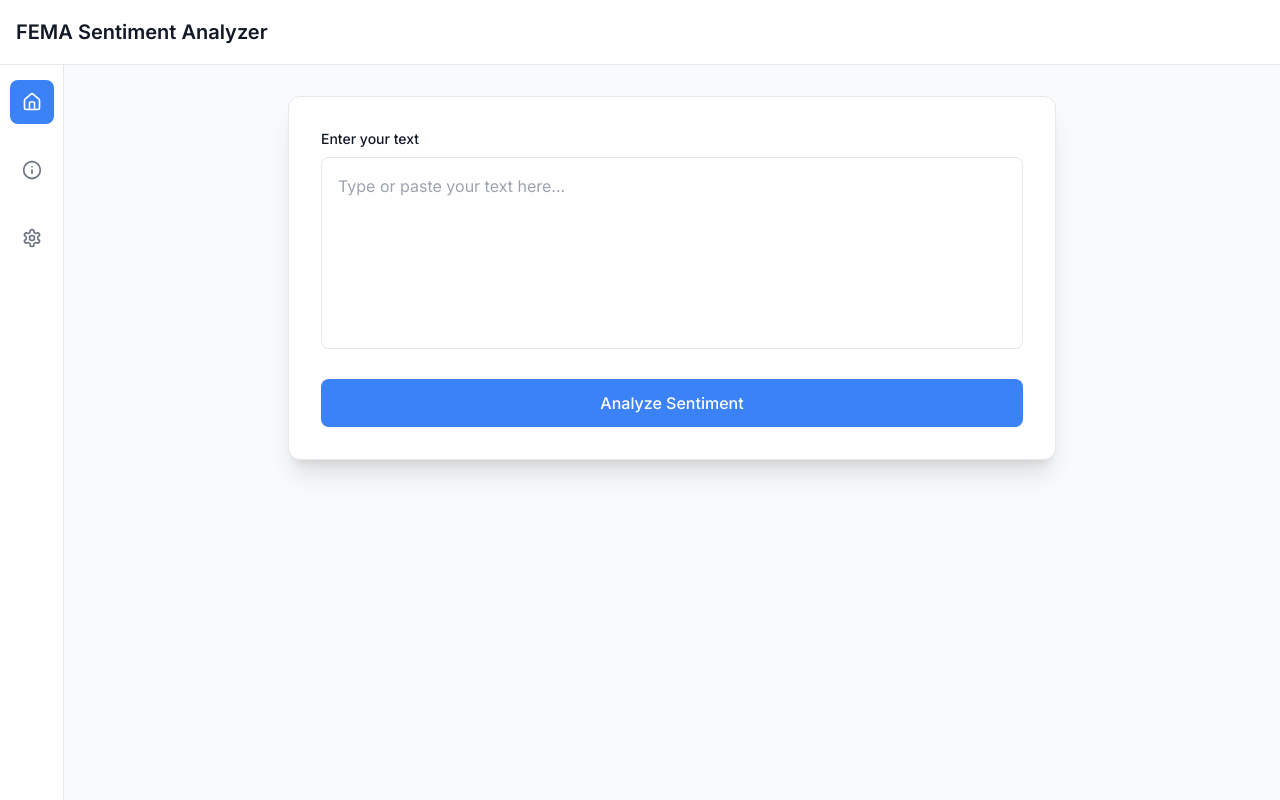
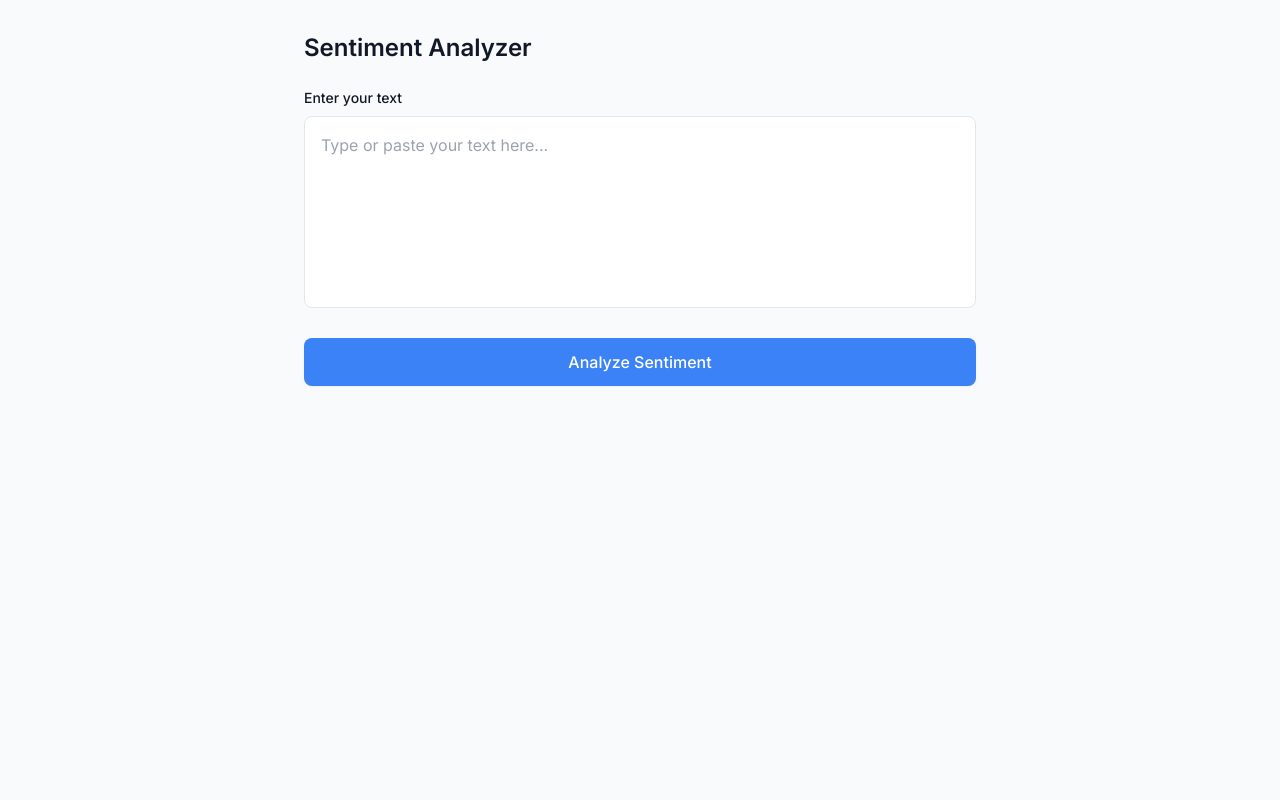
Before and after one commit to Nishchaypat/FEMA, a React (Create React App) app in the folder App/fema/: page / in a window 1280 px wide. Built offline with nearby package versions, Linux system fonts and the light colour scheme.

Commit message:
Added lstm and graphs

```diff
--- a/App/fema/package.json
+++ b/App/fema/package.json
@@ -8,10 +8,12 @@
     "@testing-library/jest-dom": "^5.17.0",
     "@testing-library/react": "^13.4.0",
     "@testing-library/user-event": "^13.5.0",
+    "chart.js": "^4.4.6",
     "class-variance-authority": "^0.7.0",
     "clsx": "^2.1.1",
     "lucide-react": "^0.454.0",
     "react": "^18.3.1",
+    "react-chartjs-2": "^5.2.0",
     "react-dom": "^18.3.1",
     "react-scripts": "5.0.1",
     "tailwind-merge": "^2.5.4",
--- a/App/fema/src/App.js
+++ b/App/fema/src/App.js
@@ -1,71 +1,44 @@
 import React, { useState } from 'react';
-import {
-  Home,
-  Info,
-  Settings,
-  Palette,
-  X
-} from 'lucide-react';
+import { Bar } from 'react-chartjs-2';
+import { Chart as ChartJS, CategoryScale, LinearScale, BarElement, Title, Tooltip, Legend } from 'chart.js';
+
+ChartJS.register(CategoryScale, LinearScale, BarElement, Title, Tooltip, Legend);
 
 const themes = {
   light: {
-    background: "bg-gray-50",
-    card: "bg-white",
-    primary: "bg-blue-500 hover:bg-blue-600",
-    input: "bg-white border-gray-200",
-    text: "text-gray-900",
-    secondaryBg: "bg-gray-50",
-    border: "border-gray-200",
-    highlight: "ring-blue-500",
-    navbar: "bg-white",
-    sidebar: "bg-white"
+    background: 'bg-gray-50',
+    card: 'bg-white',
+    primary: 'bg-blue-500 hover:bg-blue-600',
+    input: 'bg-white border-gray-200',
+    text: 'text-gray-900',
+    secondaryBg: 'bg-gray-50',
+    border: 'border-gray-200',
+    highlight: 'ring-blue-500',
+    navbar: 'bg-white',
+    sidebar: 'bg-white',
   },
   dark: {
-    background: "bg-gray-900",
-    card: "bg-gray-800",
-    primary: "bg-blue-600 hover:bg-blue-700",
-    input: "bg-gray-800 border-gray-700",
-    text: "text-gray-100",
-    secondaryBg: "bg-gray-700",
-    border: "border-gray-700",
-    highlight: "ring-blue-400",
-    navbar: "bg-gray-800",
-    sidebar: "bg-gray-800"
+    background: 'bg-gray-900',
+    card: 'bg-gray-800',
+    primary: 'bg-blue-600 hover:bg-blue-700',
+    input: 'bg-gray-800 border-gray-700',
+    text: 'text-gray-100',
+    secondaryBg: 'bg-gray-700',
+    border: 'border-gray-700',
+    highlight: 'ring-blue-400',
+    navbar: 'bg-gray-800',
+    sidebar: 'bg-gray-800',
   },
-  forest: {
-    background: "bg-emerald-50",
-    card: "bg-white",
-    primary: "bg-emerald-600 hover:bg-emerald-700",
-    input: "bg-white border-emerald-200",
-    text: "text-gray-900",
-    secondaryBg: "bg-emerald-50",
-    border: "border-emerald-200",
-    highlight: "ring-emerald-500",
-    navbar: "bg-white",
-    sidebar: "bg-white"
-  },
-  ocean: {
-    background: "bg-sky-50",
-    card: "bg-white",
-    primary: "bg-sky-600 hover:bg-sky-700",
-    input: "bg-white border-sky-200",
-    text: "text-gray-900",
-    secondaryBg: "bg-sky-50",
-    border: "border-sky-200",
-    highlight: "ring-sky-500",
-    navbar: "bg-white",
-    sidebar: "bg-white"
-  }
 };
 
 const SentimentAnalyzer = () => {
   const [text, setText] = useState('');
-  const [sentiment, setSentiment] = useState(null);
+  const [bertSentiment, setBertSentiment] = useState('');
+  const [bertScore, setBertScore] = useState(null);
+  const [lstmSentiment, setLstmSentiment] = useState('');
+  const [lstmScore, setLstmScore] = useState(null);
   const [currentTheme, setCurrentTheme] = useState('light');
-  const [activeTab, setActiveTab] = useState('analyze');
-  const [isSettingsOpen, setIsSettingsOpen] = useState(false);
-  const [sentimentScore, setSentimentScore] = useState(null); // Add state for the score
-  const [isLoading, setIsLoading] = useState(false); // State for loading spinners
+  const [isLoading, setIsLoading] = useState(false);
 
   const theme = themes[currentTheme];
 
@@ -78,15 +51,15 @@
     try {
       const response = await fetch('http://127.0.0.1:8000/predict', {
         method: 'POST',
-        headers: {
-          'Content-Type': 'application/json',
-        },
-        body: JSON.stringify({ text: text }),
+        headers: { 'Content-Type': 'application/json' },
+        body: JSON.stringify({ text }),
       });
-
       const data = await response.json();
-      setSentiment(data.sentiment); // Update sentiment state with API result
-      setSentimentScore(data.score); // Update sentiment score
+      console.log('Response Data:', data);
+      setBertSentiment(data.bert_sentiment);
+      setBertScore(data.bert_score[0]);
+      setLstmSentiment(data.lstm_sentiment);
+      setLstmScore(data.lstm_score[0]);
     } catch (error) {
       console.error('Error:', error);
     } finally {
@@ -94,10 +67,42 @@
     }
   };
 
-  const renderAnalyzeTab = () => (
+  // Function to determine color based on sentiment score
+  const getColorFromScore = (score) => {
+    if (score > 0.65) {
+      return 'bg-green-500 text-green-900'; // Positive
+    } else if (score > 0.35) {
+      return 'bg-yellow-500 text-yellow-900'; // Neutral
+    } else {
+      return 'bg-red-500 text-red-900'; // Negative
+    }
+  };
+
+  // Chart Data for BERT and LSTM results
+  const chartData = {
+    labels: ['BERT', 'LSTM'],
+    datasets: [
+      {
+        label: 'Sentiment Score',
+        data: [bertScore, lstmScore],
+        backgroundColor: ['#4B9CD3', '#F39C12'],
+        borderColor: '#4B9CD3',
+        borderWidth: 1,
+      },
+    ],
+  };
+
+  return (
+    <div className={`min-h-screen ${theme.background} p-8`}>
+      <div className="max-w-2xl mx-auto space-y-6">
+        <h1 className={`text-2xl font-bold ${theme.text}`}>
+          Sentiment Analyzer
+        </h1>
         <div className="space-y-6">
           <div className="space-y-2">
-        <label className={`block text-sm font-medium ${theme.text}`}>Enter your text</label>
+            <label className={`block text-sm font-medium ${theme.text}`}>
+              Enter your text
+            </label>
             <textarea
               value={text}
               onChange={handleTextChange}
@@ -105,7 +110,6 @@
               className={`w-full h-48 p-4 rounded-lg border ${theme.input} ${theme.text} text-base transition-all duration-200 placeholder:text-gray-400 focus:outline-none focus:ring-2 ${theme.highlight} focus:border-transparent resize-none`}
             />
           </div>
-
           <button
             onClick={handleSubmit}
             className={`w-full py-3 rounded-lg ${theme.primary} text-white transition-all duration-200 font-medium shadow-sm focus:outline-none focus:ring-2 ${theme.highlight} focus:ring-offset-2`}
@@ -121,182 +125,75 @@
           )}
 
           {/* Sentiment Results */}
-      {sentiment && !isLoading && (
+          {!isLoading && bertSentiment && lstmSentiment && (
             <div className={`mt-6 rounded-lg border ${theme.border} overflow-hidden`}>
-          <div className={`px-6 py-4 ${theme.secondaryBg} border-b ${theme.border}`}>
-            <h3 className={`text-lg font-medium ${theme.text}`}>Analysis Results</h3>
+              <div
+                className={`px-6 py-4 ${theme.secondaryBg} border-b ${theme.border}`}
+              >
+                <h3 className={`text-lg font-medium ${theme.text}`}>
+                  Analysis Results
+                </h3>
               </div>
-          <div className="p-6 space-y-4">
-            <div className="flex justify-between items-center">
+              <div className="p-6 space-y-6">
+                {/* BERT Results */}
+                <div>
+                  <h4 className={`text-md font-semibold ${theme.text}`}>
+                    BERT Analysis
+                  </h4>
+                  <div className="flex justify-between items-center mt-2">
                     <span className={`font-medium ${theme.text}`}>Sentiment</span>
-              <span className={`${theme.text} bg-blue-100 text-blue-800 px-3 py-1 rounded-full text-sm font-medium`}>
-                {sentiment}
+                    <span
+                      className={`${getColorFromScore(bertScore)} px-3 py-1 rounded-full text-sm font-medium`}
+                    >
+                      {bertSentiment}
                     </span>
                   </div>
                   <div className="flex justify-between items-center mt-4">
-              <span className={`font-medium ${theme.text}`}>Sentiment Score</span>
-              <span className={`${theme.text} bg-green-100 text-green-800 px-3 py-1 rounded-full text-sm font-medium`}>
-                {sentimentScore}
+                    <span className={`font-medium ${theme.text}`}>
+                      Sentiment Score
                     </span>
+                    <span
+                      className={`${getColorFromScore(bertScore)} px-3 py-1 rounded-full text-sm font-medium`}
+                    >
+                      {bertScore}
+                    </span>
+                  </div>
+                </div>
+
+                {/* LSTM Results */}
+                <div>
+                  <h4 className={`text-md font-semibold ${theme.text}`}>
+                    LSTM Analysis
+                  </h4>
+                  <div className="flex justify-between items-center mt-2">
+                    <span className={`font-medium ${theme.text}`}>Sentiment</span>
+                    <span
+                      className={`${getColorFromScore(lstmScore)} px-3 py-1 rounded-full text-sm font-medium`}
+                    >
+                      {lstmSentiment}
+                    </span>
+                  </div>
+                  <div className="flex justify-between items-center mt-4">
+                    <span className={`font-medium ${theme.text}`}>
+                      Sentiment Score
+                    </span>
+                    <span
+                      className={`${getColorFromScore(lstmScore)} px-3 py-1 rounded-full text-sm font-medium`}
+                    >
+                      {lstmScore}
+                    </span>
+                  </div>
+                </div>
+
+                {/* Sentiment Score Bar Chart */}
+                <div className="mt-6">
+                  <Bar data={chartData} />
                 </div>
               </div>
             </div>
           )}
         </div>
-  );
-
-  const renderAboutSection = () => (
-    <div className="space-y-6">
-      <h2 className={`text-2xl font-bold ${theme.text} mb-6`}>About Our Sentiment Analysis Model</h2>
-
-      <div className={`${theme.card} rounded-lg border ${theme.border} p-6 space-y-4`}>
-        <div className="space-y-2">
-          <h3 className={`text-xl font-semibold ${theme.text}`}>Technology Stack</h3>
-          <p className={`${theme.text}`}>
-            Our sentiment analysis model leverages state-of-the-art natural language processing technologies:
-          </p>
-          <ul className={`${theme.text} list-disc pl-6 space-y-2`}>
-            <li>LSTM (Long Short-Term Memory) networks for sequential text processing</li>
-            <li>BERT (Bidirectional Encoder Representations from Transformers) for contextual understanding</li>
-            <li>IBM Watson Natural Language Understanding API for enhanced accuracy</li>
-          </ul>
       </div>
-
-        <div className="space-y-2">
-          <h3 className={`text-xl font-semibold ${theme.text}`}>Development Process</h3>
-          <p className={`${theme.text}`}>
-            The model underwent extensive training on diverse datasets, including:
-          </p>
-          <ul className={`${theme.text} list-disc pl-6 space-y-2`}>
-            <li>Social media content analysis</li>
-            <li>Customer review datasets</li>
-            <li>News article sentiment classification</li>
-          </ul>
-        </div>
-
-        <div className="space-y-2">
-          <h3 className={`text-xl font-semibold ${theme.text}`}>Capabilities</h3>
-          <p className={`${theme.text}`}>
-            Our system provides:
-          </p>
-          <ul className={`${theme.text} list-disc pl-6 space-y-2`}>
-            <li>Multi-dimensional emotion analysis</li>
-            <li>Contextual sentiment scoring</li>
-            <li>Key phrase extraction</li>
-            <li>Real-time processing capabilities</li>
-          </ul>
-        </div>
-      </div>
-    </div>
-  );
-
-  const renderSettings = () => (
-    <div className={`fixed inset-0 bg-black bg-opacity-50 z-50
-      ${isSettingsOpen ? 'opacity-100' : 'opacity-0 pointer-events-none'}
-      transition-opacity duration-300`}>
-      <div className={`absolute right-0 top-0 h-full w-80 ${theme.card} shadow-2xl
-        transform transition-transform duration-300 ${isSettingsOpen ? 'translate-x-0' : 'translate-x-full'}`}>
-        <div className="p-6">
-          <div className="flex justify-between items-center mb-6">
-            <h3 className={`text-lg font-semibold ${theme.text}`}>Settings</h3>
-            <button
-              onClick={() => setIsSettingsOpen(false)}
-              className={`p-2 rounded-lg hover:${theme.secondaryBg}`}
-            >
-              <X size={20} />
-            </button>
-          </div>
-
-          <div className="space-y-6">
-            <div>
-              <h4 className={`text-sm font-medium ${theme.text} mb-3`}>
-                <div className="flex items-center gap-2">
-                  <Palette size={16} />
-                  Theme
-                </div>
-              </h4>
-              <div className="space-y-2">
-                {Object.keys(themes).map((themeName) => (
-                  <button
-                    key={themeName}
-                    onClick={() => setCurrentTheme(themeName)}
-                    className={`w-full px-3 py-2 rounded-lg text-sm font-medium
-                      transition-all duration-200 flex items-center justify-between
-                      ${currentTheme === themeName
-                        ? `${themes[themeName].primary} text-white`
-                        : `${theme.secondaryBg} ${theme.text}`}`}
-                  >
-                    {themeName}
-                    {currentTheme === themeName && (
-                      <div className="w-2 h-2 rounded-full bg-white" />
-                    )}
-                  </button>
-                ))}
-              </div>
-            </div>
-          </div>
-        </div>
-      </div>
-    </div>
-  );
-
-  return (
-    <div className={`min-h-screen ${theme.background} transition-all duration-300`}>
-      {/* Navbar */}
-      <nav className={`${theme.navbar} border-b ${theme.border} fixed w-full z-40`}>
-        <div className="container mx-auto px-4">
-          <div className="flex items-center justify-between h-16">
-            <div className="flex items-center gap-2">
-              <span className={`text-xl font-semibold ${theme.text}`}>
-                FEMA Sentiment Analyzer
-              </span>
-            </div>
-          </div>
-        </div>
-      </nav>
-
-      {/* Sidebar */}
-      <div className={`fixed left-0 top-16 h-full w-16 ${theme.sidebar} border-r ${theme.border} z-30`}>
-        <div className="flex flex-col items-center py-4 space-y-6">
-          <button
-            onClick={() => setActiveTab('analyze')}
-            className={`p-3 rounded-lg transition-all duration-200
-              ${activeTab === 'analyze'
-                ? `${theme.primary} text-white`
-                : 'text-gray-500 hover:bg-gray-100'}`}
-          >
-            <Home size={20} />
-          </button>
-          <button
-            onClick={() => setActiveTab('about')}
-            className={`p-3 rounded-lg transition-all duration-200
-              ${activeTab === 'about'
-                ? `${theme.primary} text-white`
-                : 'text-gray-500 hover:bg-gray-100'}`}
-          >
-            <Info size={20} />
-          </button>
-          <button
-            onClick={() => setIsSettingsOpen(true)}
-            className="p-3 rounded-lg text-gray-500 hover:bg-gray-100 transition-all duration-200"
-          >
-            <Settings size={20} />
-          </button>
-        </div>
-      </div>
-
-      {/* Main Content */}
-      <div className="pt-16 pl-16">
-        <div className="container mx-auto px-4 py-8">
-          <div className="max-w-3xl mx-auto">
-            <div className={`${theme.card} rounded-xl shadow-xl p-8 border ${theme.border}`}>
-              {activeTab === 'analyze' ? renderAnalyzeTab() : renderAboutSection()}
-            </div>
-          </div>
-        </div>
-      </div>
-      {renderSettings()}
-
     </div>
   );
 };
```
Also changed, not shown: 2 other files (tests, documents, lock files or other folders). Lines whose indentation alone changed are shown as unchanged.
